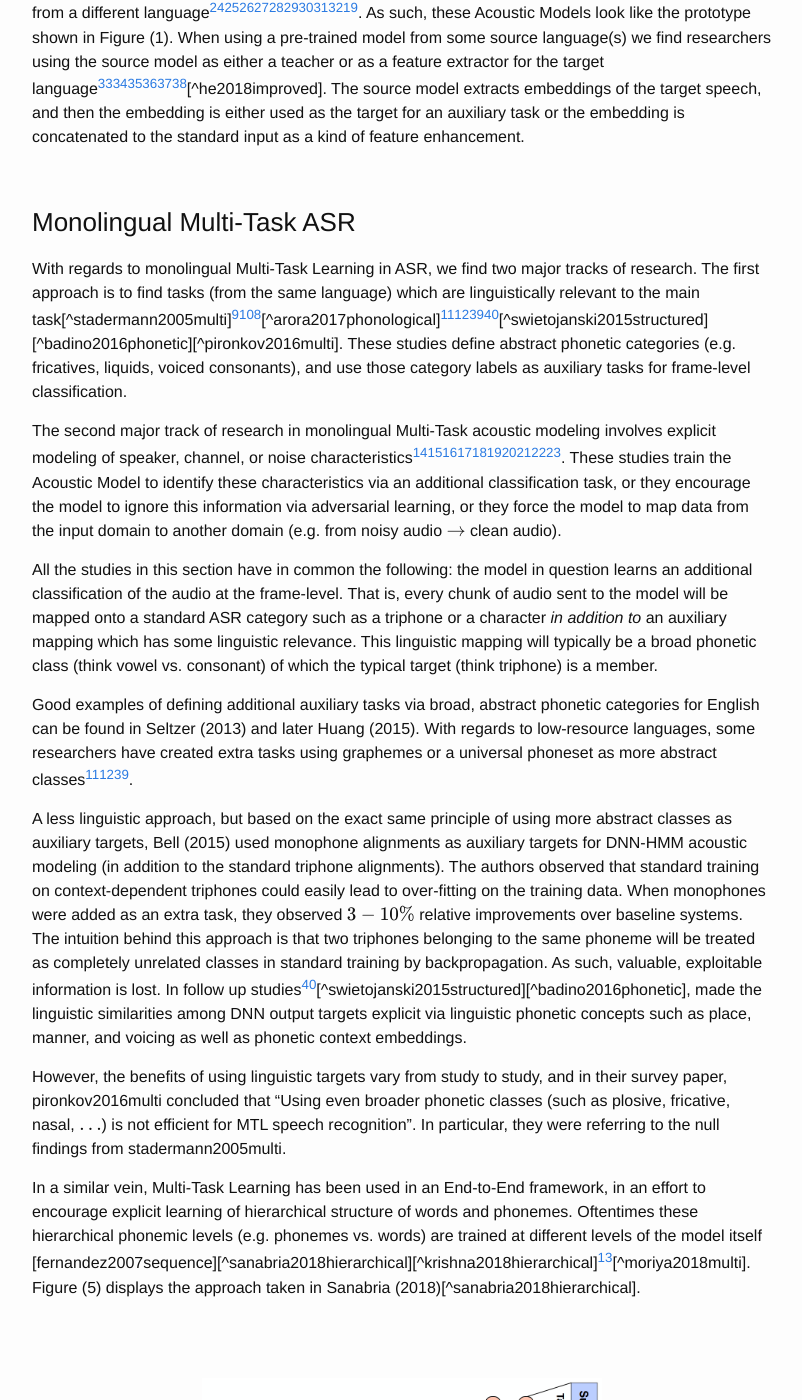
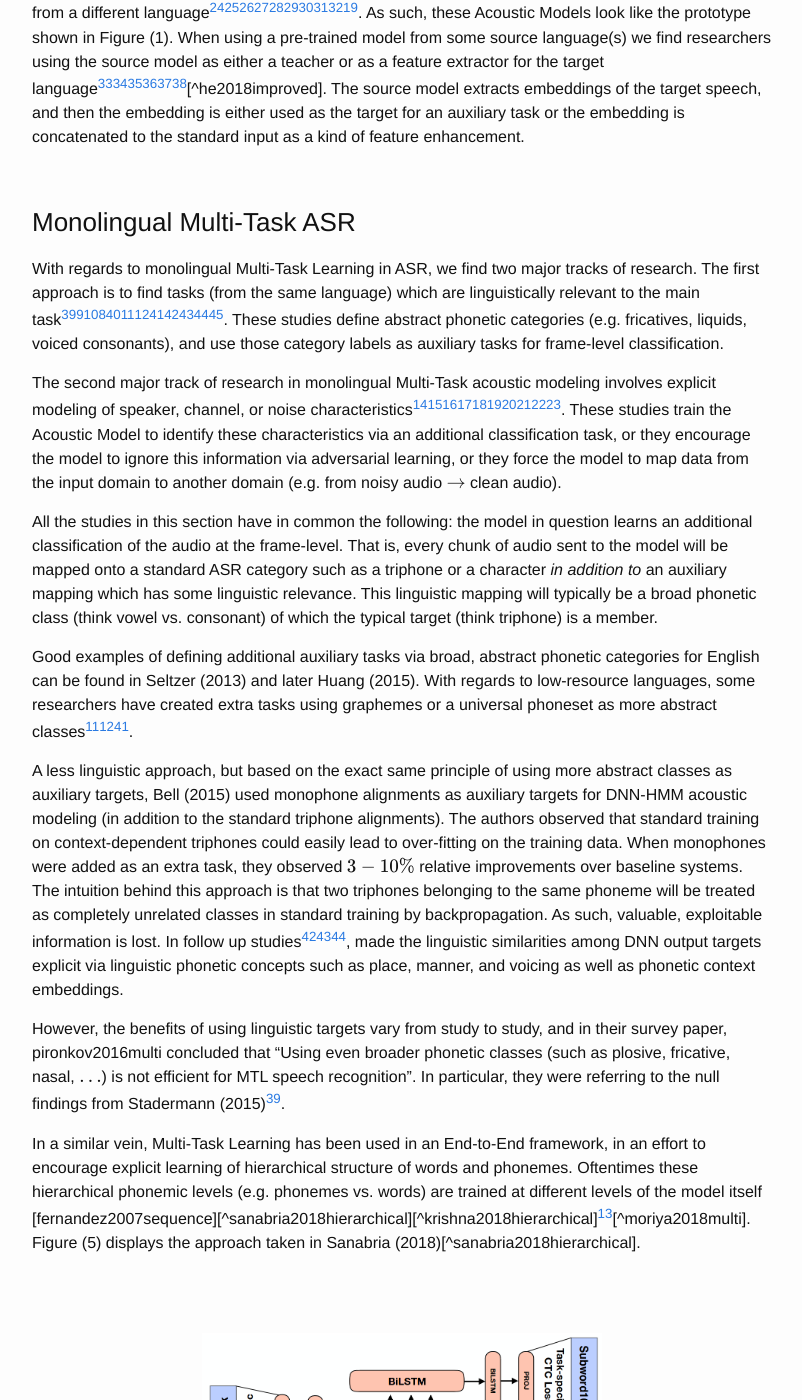
Before and after one commit to JRMeyer/jrmeyer.github.io, a Jekyll site: the page built from _posts/2020-03-21-overview-mtl-in-asr.markdown, in a window 1280 px wide and 1400 px high, scrolled down 8391 px. Shown: the whole window, without its empty margins (238-1040 px from the left). Built offline with Jekyll 4.4.1, drawn with Linux system fonts in a browser that asks for light colours; formulas are drawn with MathJax 3; comment, search, counter and statistics services are not loaded; some of the changed lines change nothing that is shown; some of the changed text lies outside the part shown.

Commit message:
footnotes

```diff
--- a/_posts/2020-03-21-overview-mtl-in-asr.markdown
+++ b/_posts/2020-03-21-overview-mtl-in-asr.markdown
@@ -166,6 +166,12 @@ Within *multilingual* Multi-Task acoustic modeling we can also identify two main
 
 With regards to monolingual Multi-Task Learning in ASR, we find two major tracks of research. The first approach is to find tasks (from the same language) which are linguistically relevant to the main task[^stadermann2005multi][^seltzer2013][^huang2015][^bell2015][^arora2017phonological][^chen2014][^chen2015][^chen2015diss][^bell2015complementary][^swietojanski2015structured][^badino2016phonetic][^pironkov2016multi]. These studies define abstract phonetic categories (e.g. fricatives, liquids, voiced consonants), and use those category labels as auxiliary tasks for frame-level classification.
 
+[^stadermann2005multi]: Stadermann (2005): Multi-task learning strategies for a recurrent neural net in a hybrid tied-posteriors acoustic mode
+[^arora2017phonological]: Arora (2017): Phonological feature based mispronunciation detection and diagnosis using multi-task DNNs and active learning
+[^swietojanski2015structured]: Swietojanski (2015): Structured output layer with auxiliary targets for context-dependent acoustic modelling
+[^badino2016phonetic]: Badino (2016): Phonetic Context Embeddings for DNN-HMM Phone Recognition
+[^pironkov2016multi]: Pironkov (2016): Multi-task learning for speech recognition: an overview
+
 The second major track of research in monolingual Multi-Task acoustic modeling involves explicit modeling of speaker, channel, or noise characteristics[^shinohara2016adversarial][^serdyuk2016invariant][^tripathi2018adversarial][^saon2017english][^meng2018speaker][^sun2018domain][^parveen2003multitask][^giri2015improving][^chen2015speech][^zhang2017attention]. These studies train the Acoustic Model to identify these characteristics via an additional classification task, or they encourage the model to ignore this information via adversarial learning, or they force the model to map data from the input domain to another domain (e.g. from noisy audio $$\rightarrow$$ clean audio).
 
 All the studies in this section have in common the following: the model in question learns an additional classification of the audio at the frame-level. That is, every chunk of audio sent to the model will be mapped onto a standard ASR category such as a triphone or a character *in addition to* an auxiliary mapping which has some linguistic relevance. This linguistic mapping will typically be a broad phonetic class (think vowel vs. consonant) of which the typical target (think triphone) is a member.
@@ -174,7 +180,7 @@ Good examples of defining additional auxiliary tasks via broad, abstract phoneti
 
 A less linguistic approach, but based on the exact same principle of using more abstract classes as auxiliary targets, Bell (2015) used monophone alignments as auxiliary targets for DNN-HMM acoustic modeling (in addition to the standard triphone alignments). The authors observed that standard training on context-dependent triphones could easily lead to over-fitting on the training data. When monophones were added as an extra task, they observed $$3-10\%$$ relative improvements over baseline systems. The intuition behind this approach is that two triphones belonging to the same phoneme will be treated as completely unrelated classes in standard training by backpropagation. As such, valuable, exploitable information is lost. In follow up studies[^bell2015complementary][^swietojanski2015structured][^badino2016phonetic], made the linguistic similarities among DNN output targets explicit via linguistic phonetic concepts such as place, manner, and voicing as well as phonetic context embeddings.
 
-However, the benefits of using linguistic targets vary from study to study, and in their survey paper, pironkov2016multi concluded that "Using even broader phonetic classes (such as plosive, fricative, nasal, $$\ldots$$) is not efficient for MTL speech recognition". In particular, they were referring to the null findings from stadermann2005multi.
+However, the benefits of using linguistic targets vary from study to study, and in their survey paper, pironkov2016multi concluded that "Using even broader phonetic classes (such as plosive, fricative, nasal, $$\ldots$$) is not efficient for MTL speech recognition". In particular, they were referring to the null findings from Stadermann (2015)[^stadermann2005multi].
 
 In a similar vein, Multi-Task Learning has been used in an End-to-End framework, in an effort to encourage explicit learning of hierarchical structure of words and phonemes. Oftentimes these hierarchical phonemic levels (e.g. phonemes vs. words) are trained at different levels of the model itself [fernandez2007sequence][^sanabria2018hierarchical][^krishna2018hierarchical][^toshniwal2017multitask][^moriya2018multi]. Figure (5) displays the approach taken in Sanabria (2018)[^sanabria2018hierarchical].
 
```
